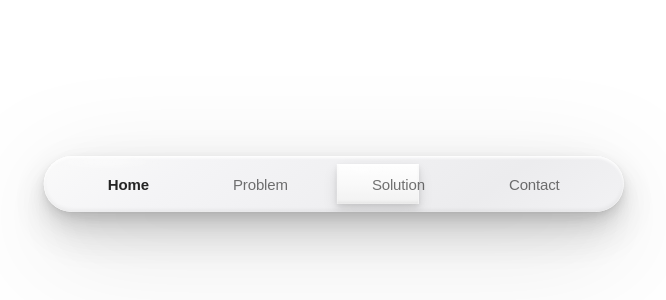
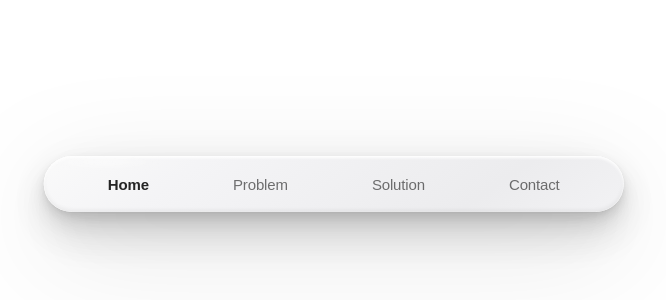
Before and after one commit to Om-Rohilla/Navigation, a React (Vite) app: page / in a window 1280 px wide. Shown: the part 224-524 px from the top of the page, without its empty margins (304-970 px from the left). Built offline with nearby package versions, Linux system fonts and the light colour scheme.

Commit message:
Remove selector capsule background

```diff
--- a/src/components/ui/component.tsx
+++ b/src/components/ui/component.tsx
@@ -172,65 +172,6 @@ export const PillBase: React.FC = () => {
           fontFamily: 'Inter, -apple-system, BlinkMacSystemFont, "Segoe UI", Poppins, sans-serif',
         }}
       >
-        {/* Animated selector capsule */}
-        <motion.div
-          className="absolute rounded-xl pointer-events-none overflow-hidden"
-          style={{
-            height: '40px',
-            width: capsuleWidth,
-            x: capsuleX,
-            top: '8px',
-            background: 'linear-gradient(180deg, #ffffff 0%, #f9f9f9 50%, #f2f2f2 100%)',
-            boxShadow: `
-              0 2px 4px rgba(0, 0, 0, 0.05),
-              0 4px 8px rgba(0, 0, 0, 0.07),
-              0 8px 16px rgba(0, 0, 0, 0.09),
-              inset 0 1px 2px rgba(255, 255, 255, 1),
-              inset 0 -2px 3px rgba(0, 0, 0, 0.06),
-              inset 0 0 0 0.5px rgba(255, 255, 255, 0.6)
-            `,
-          }}
-        >
-          {/* Capsule top highlight */}
-          <div
-            className="absolute inset-x-0 top-0 rounded-t-xl"
-            style={{
-              height: '50%',
-              background: 'linear-gradient(180deg, rgba(255, 255, 255, 0.8) 0%, rgba(255, 255, 255, 0) 100%)',
-            }}
-          />
-
-          {/* Capsule intense top shine */}
-          <div
-            className="absolute inset-x-0 top-0 rounded-t-xl"
-            style={{
-              height: '20%',
-              background: 'linear-gradient(180deg, rgba(255, 255, 255, 0.95) 0%, rgba(255, 255, 255, 0) 100%)',
-              filter: 'blur(0.5px)',
-            }}
-          />
-
-          {/* Capsule bottom shadow */}
-          <div
-            className="absolute inset-x-0 bottom-0 rounded-b-xl"
-            style={{
-              height: '35%',
-              background: 'linear-gradient(0deg, rgba(0, 0, 0, 0.05) 0%, rgba(0, 0, 0, 0) 100%)',
-            }}
-          />
-
-          {/* Capsule specular highlight */}
-          <div
-            className="absolute left-6 top-1.5 rounded-full"
-            style={{
-              width: '50px',
-              height: '10px',
-              background: 'radial-gradient(ellipse at center, rgba(255, 255, 255, 0.85) 0%, rgba(255, 255, 255, 0) 70%)',
-              filter: 'blur(3px)',
-            }}
-          />
-        </motion.div>
-
         {/* Navigation items */}
         {navItems.map((item, index) => {
           const isActive = activeIndex === index
```
